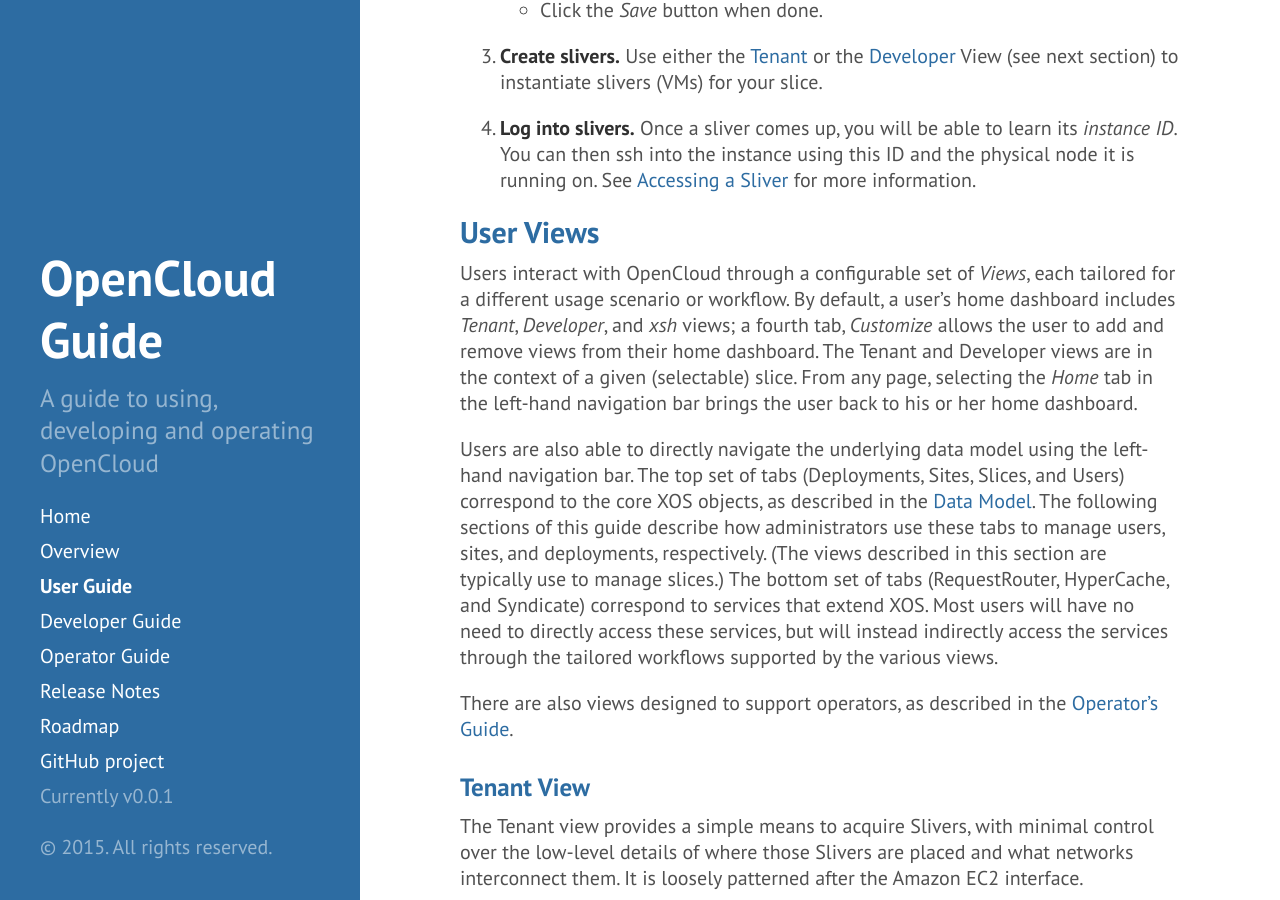
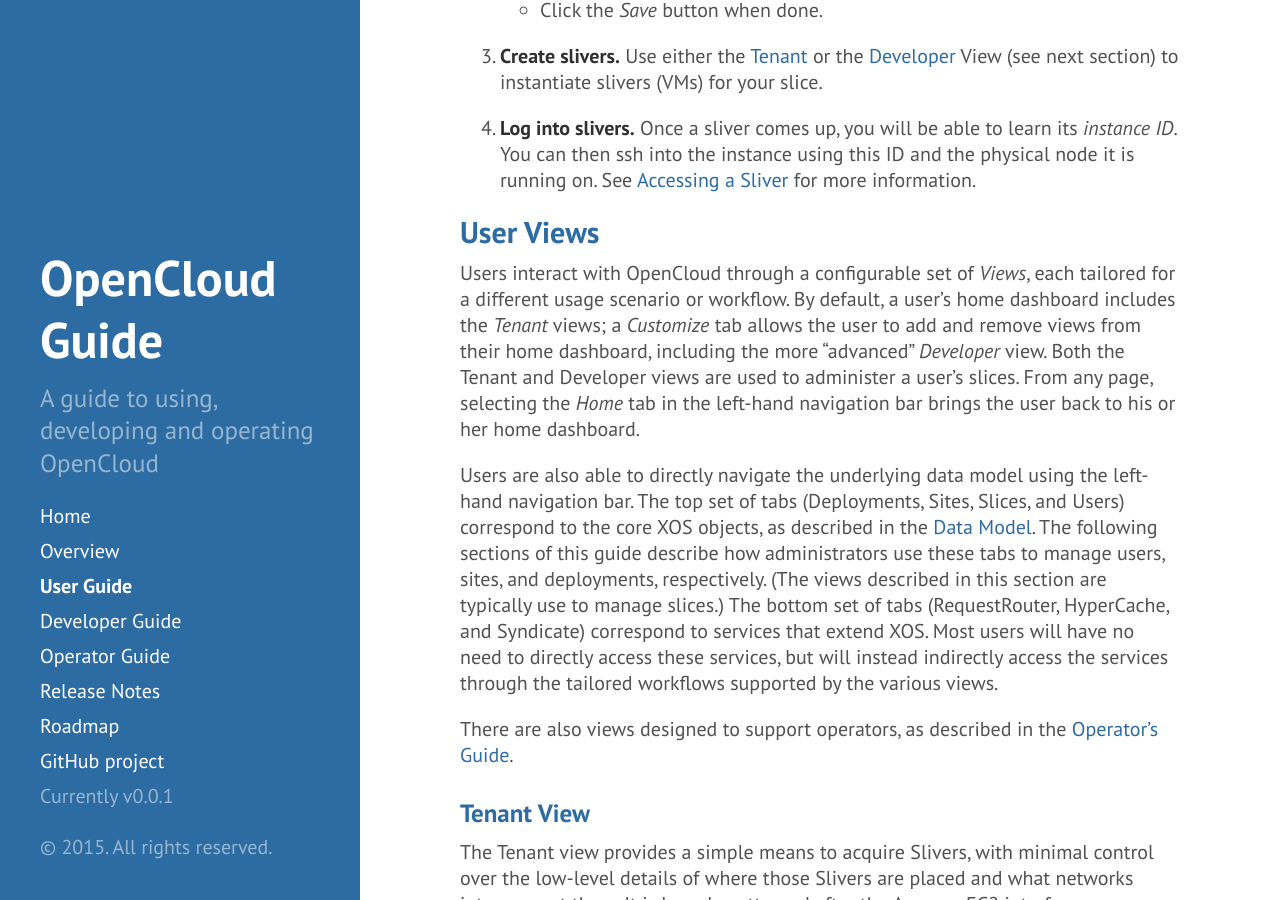
Before and after one commit to open-cloud/open-cloud.github.io.old, a Jekyll site: the page built from 1_user.md, in a window 1280 px wide and 900 px high, scrolled down 869 px. Built offline with Jekyll 4.4.1, drawn with Linux system fonts in a browser that asks for light colours; Markdown is read by kramdown in place of the engine named in the settings; some of the changed text lies outside the part shown.

Commit message:
finished unresolved elements

```diff
--- a/1_user.md
+++ b/1_user.md
@@ -48,12 +48,12 @@
 
 Users interact with OpenCloud through a configurable set of *Views*,
 each tailored for a different usage scenario or workflow. By default,
-a user's home dashboard includes *Tenant*, *Developer*, and *xsh*
-views; a fourth tab, *Customize* allows the user to add and remove
-views from their home dashboard. The Tenant and Developer views are in
-the context of a given (selectable) slice. From any page, selecting
-the *Home* tab in the left-hand navigation bar brings the user back to
-his or her home dashboard.
+a user's home dashboard includes the *Tenant* views; a *Customize* tab
+allows the user to add and remove views from their home dashboard,
+including the more "advanced" *Developer* view. Both the Tenant and
+Developer views are used to administer a user's slices. From any page,
+selecting the *Home* tab in the left-hand navigation bar brings the
+user back to his or her home dashboard.
 
 Users are also able to directly navigate the underlying data model
 using the left-hand navigation bar. The top set of tabs (Deployments,
@@ -240,10 +235,11 @@
   bar, as described in [Getting Started](#getting-started).
 
 * **Nodes:** Select the *Nodes* tab to create and manage the site's
-  nodes. To create a new node, select *Add Node*, fill in...
+  nodes. To create a new node, select *Add Node*, fill in its FQDN
+  and the *Deployment* it belongs to.
 
 * **Deployments:** Select the *Deploymements* tab to affiliate the
-  site's nodes with one or more deployments....
+  site's nodes with one or more deployments.
 
 ##<a name="admin-deployment">Administering a Deployment</a>
 
@@ -270,10 +266,11 @@
   that have granted access when they attempt to instantiate
   slivers. The current policy language is simple: *allow all*
   indicates that all users may instantiate slivers on the deployment,
-  *allow site &lt;sitename&gt;* grants access to all users from a particular site, and
-  *allow user &lt;email&gt;* grants access to a specic user.
-  Deny rules may also be used (*deny site &lt;sitename&gt;*, *deny user &lt;email&gt;*, etc).
-  Rules are evaluated in order from top to bottom, with an implicit *deny all*
+  *allow site &lt;sitename&gt;* grants access to all users from a
+  particular site, and *allow user &lt;email&gt;* grants access to a
+  specic user.  Deny rules may also be used (*deny site
+  &lt;sitename&gt;*, *deny user &lt;email&gt;*, etc).  Rules are
+  evaluated in order from top to bottom, with an implicit *deny all*
   at the bottom of the list.
 
 * **Privileges:** Select the *Privileges* tab to grant other users
```
Also changed, not shown: other parts of 1_user.md (+1 -6 lines).
